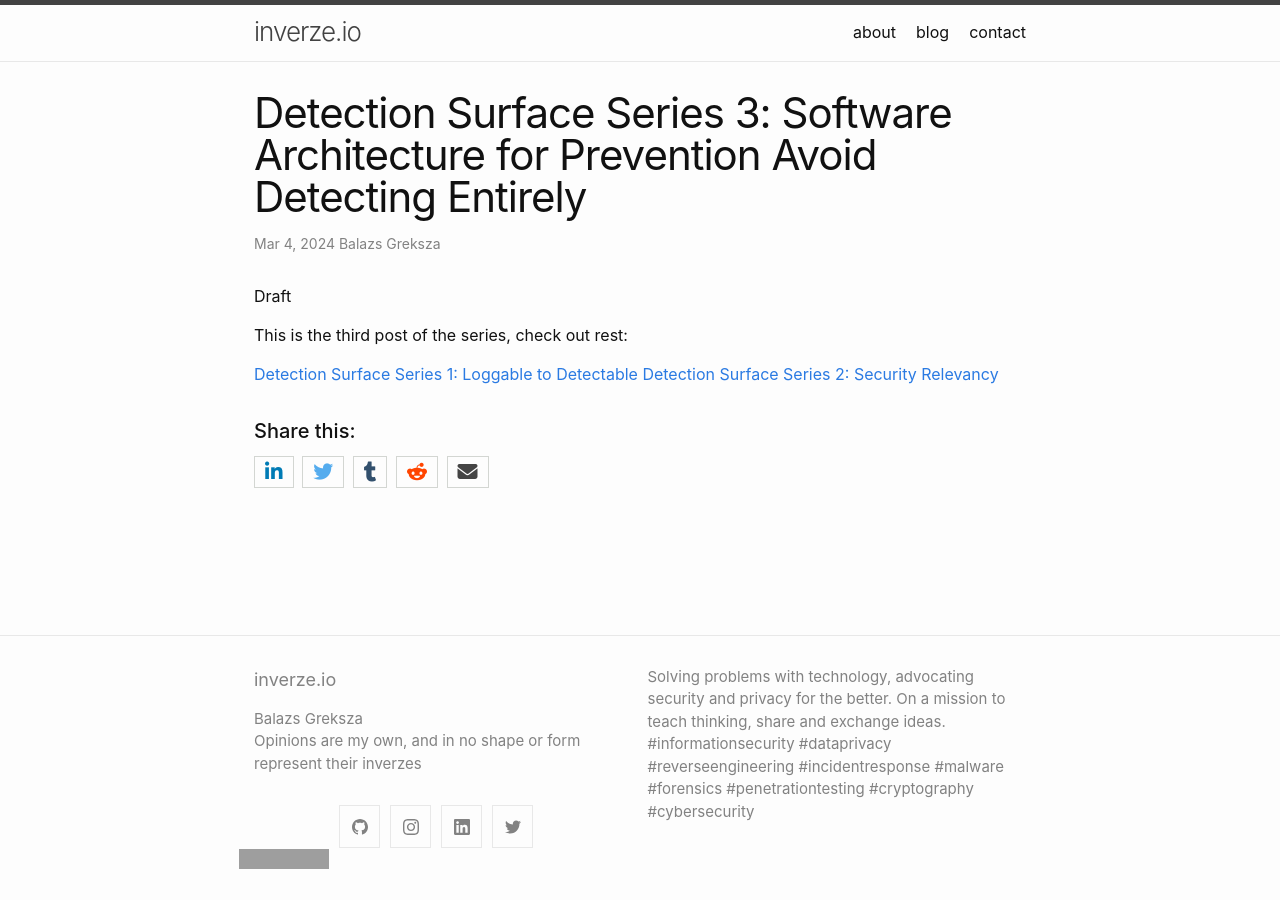
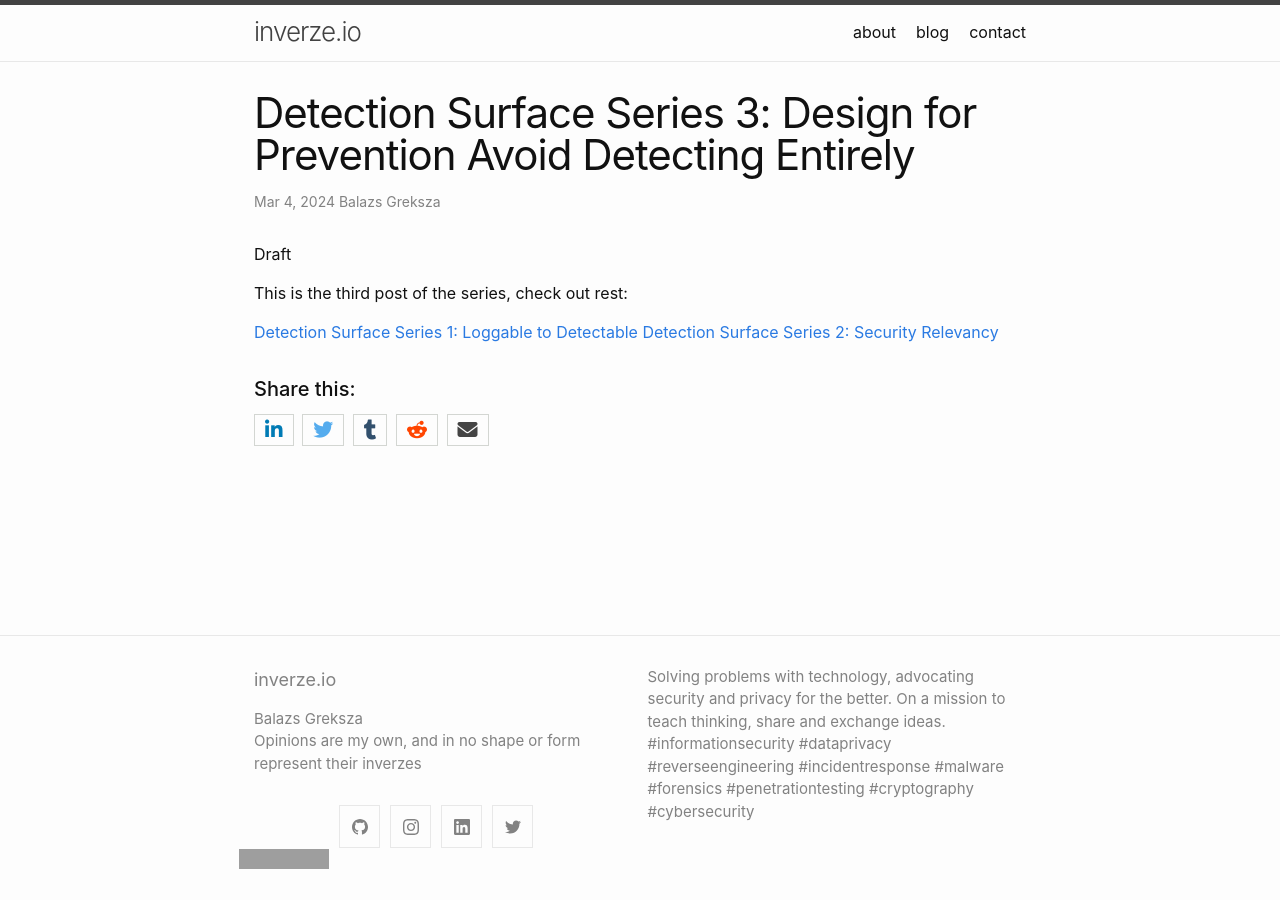
Before and after one commit to inverzeio/blog, a Jekyll site: the page built from _posts/2024-02-25-Detection-Surface-Series-Design-for-Prevention.MD, in a window 1280 px wide. Built offline with Jekyll 4.4.1, drawn with Linux system fonts in a browser that asks for light colours; nearby versions of some CDN libraries; comment, search, counter and statistics services are not loaded; grey boxes are pictures that could not be loaded.

Commit message:
Update and rename 2024-02-25-Detection-Surface-Series-Designing-for-Detection.MD to 2024-02-25-Detection-Surface-Series-Design-for-Prevention.MD

```diff
--- a/_posts/2024-02-25-Detection-Surface-Series-Designing-for-Detection.MD
+++ b/_posts/2024-02-25-Detection-Surface-Series-Design-for-Prevention.MD
@@ -1,6 +1,6 @@
 ---
 layout: post
-title:  "Detection Surface Series 3: Software Architecture for Prevention Avoid Detecting Entirely"
+title:  "Detection Surface Series 3: Design for Prevention Avoid Detecting Entirely"
 author: Balazs Greksza
 date:   2024-03-04 19:00:00 +0200
 categories: detectionengineering, logging,
```
